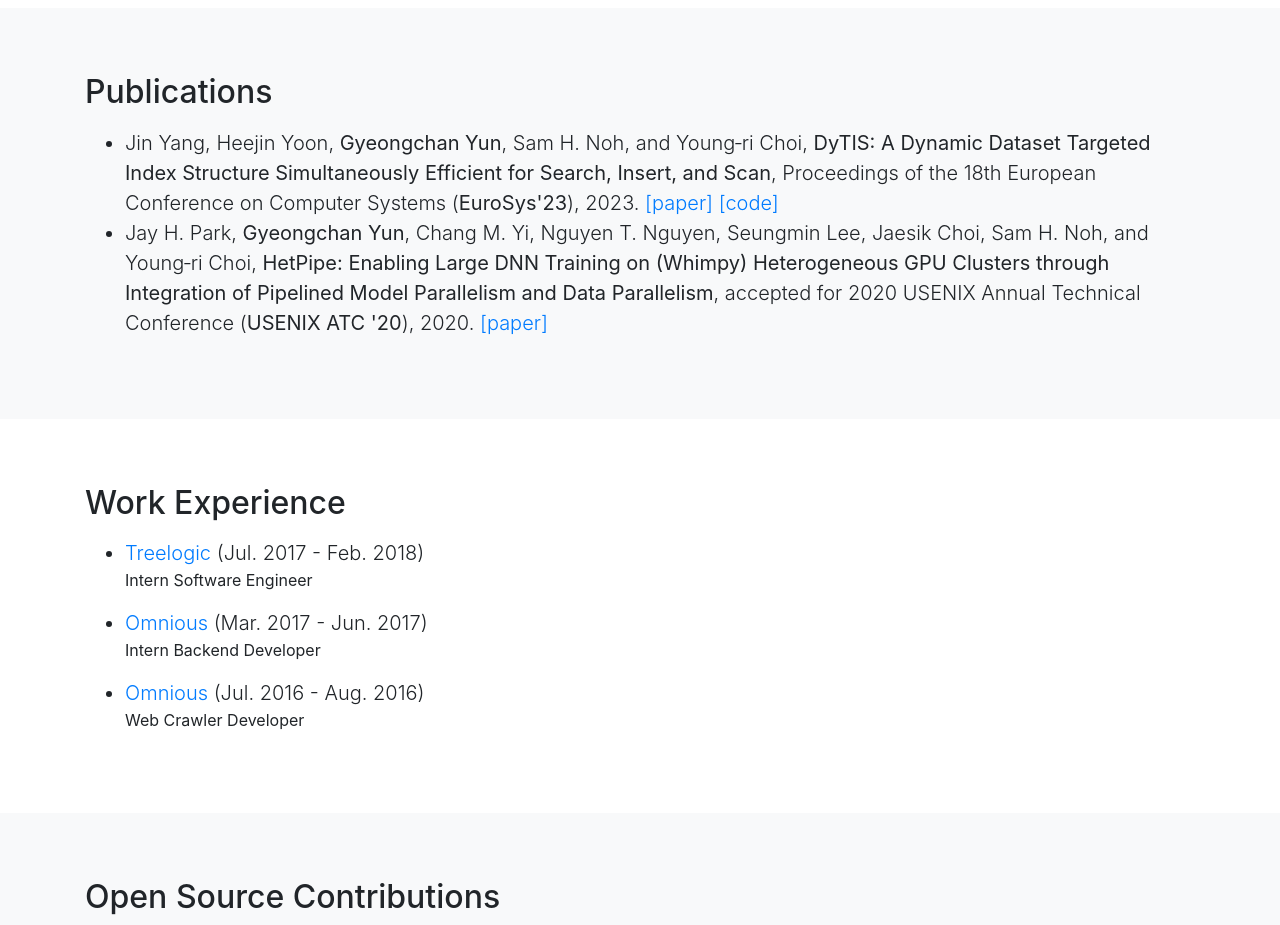
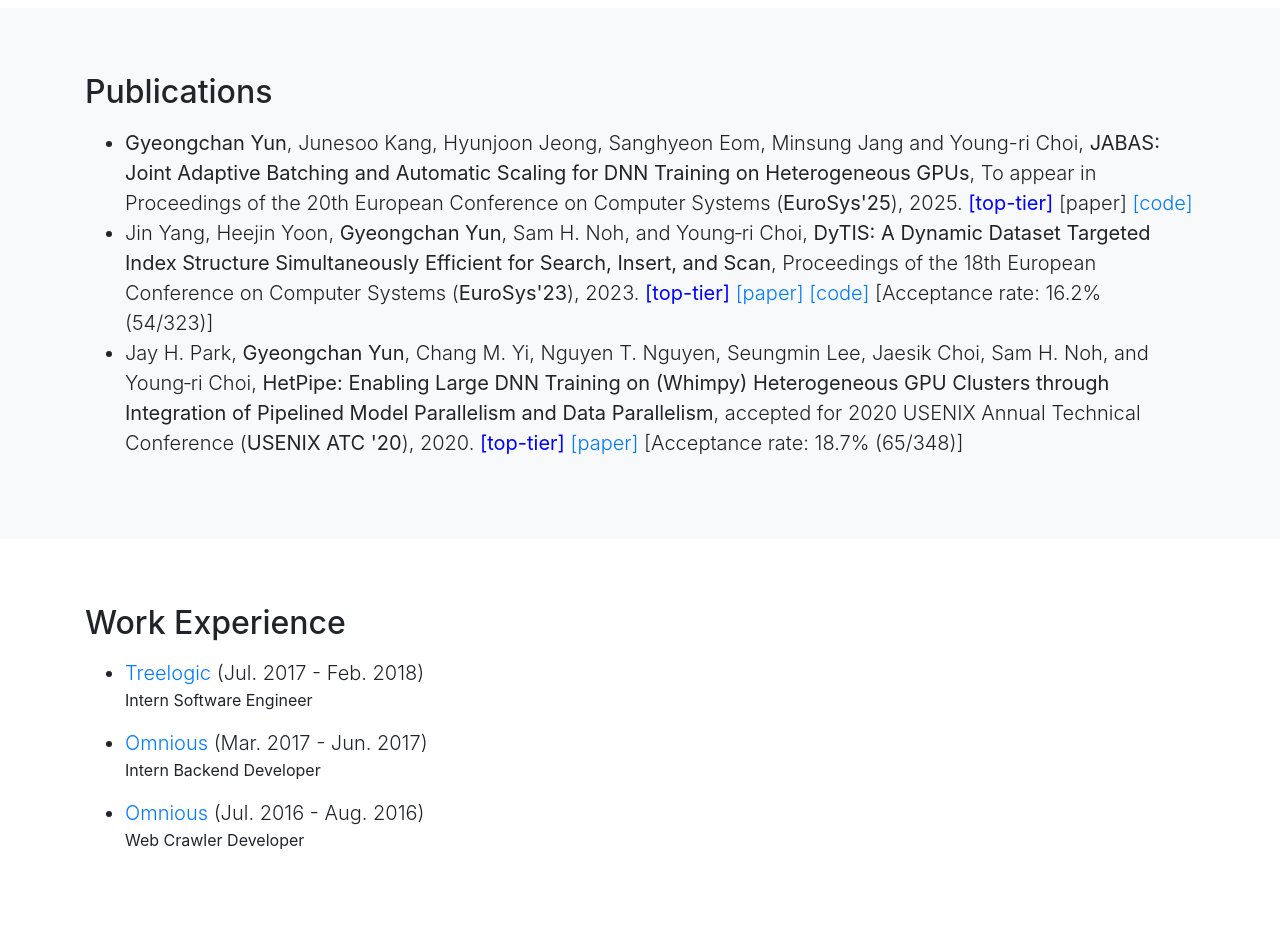
Before and after one commit to gyeongchan-yun/gyeongchan-yun.github.io, a website with bundled scripts: page index.html in a window 1280 px wide. Shown: the part 1520-2445 px from the top of the page. Built offline with nearby package versions, Linux system fonts and the light colour scheme.

Commit message:
Add publication and conference infomation

```diff
--- a/index.html
+++ b/index.html
@@ -145,16 +145,30 @@
           <p class="lead">
             <ul>
               <li class="lead">
+                <b>Gyeongchan Yun</b>, Junesoo Kang, Hyunjoon Jeong, Sanghyeon Eom, Minsung Jang and Young-ri Choi,
+                <b>JABAS: Joint Adaptive Batching and Automatic Scaling for DNN Training on Heterogeneous GPUs</b>,
+                To appear in Proceedings of the 20th European Conference on Computer Systems (<b>EuroSys'25</b>), 2025.
+                <b><font color="blue">[top-tier]</font></b>
+                [paper]
+                <!--a href="" target="_blank"> [paper] </a-->
+                <a href="https://github.com/unist-ssl/JABAS" target="_blank"> [code] </a>
+              </li>
+              <li class="lead">
                 Jin Yang, Heejin Yoon, <b>Gyeongchan Yun</b>, Sam H. Noh, and Young‐ri Choi,
                 <b>DyTIS: A Dynamic Dataset Targeted Index Structure Simultaneously Efficient for Search, Insert, and Scan</b>,
                 Proceedings of the 18th European Conference on Computer Systems (<b>EuroSys'23</b>), 2023.
+                <b><font color="blue">[top-tier]</font></b>
                 <a href="https://dl.acm.org/doi/pdf/10.1145/3552326.3587434" target="_blank"> [paper] </a>
                 <a href="https://github.com/unist-ssl/DyTIS" target="_blank"> [code] </a>
+                [Acceptance rate: 16.2% (54/323)]
               </li>
               <li class="lead">
                 Jay H. Park, <b>Gyeongchan Yun</b>, Chang M. Yi, Nguyen T. Nguyen, Seungmin Lee, Jaesik Choi, Sam H. Noh, and Young‐ri Choi,
                 <b>HetPipe: Enabling Large DNN Training on (Whimpy) Heterogeneous GPU Clusters through Integration of Pipelined Model Parallelism and Data Parallelism</b>,
-                accepted for 2020 USENIX Annual Technical Conference (<b>USENIX ATC '20</b>), 2020. <a href="https://www.usenix.org/system/files/atc20-park.pdf" target="_blank"> [paper] </a>
+                accepted for 2020 USENIX Annual Technical Conference (<b>USENIX ATC '20</b>), 2020.
+                <b><font color="blue">[top-tier]</font></b>
+                <a href="https://www.usenix.org/system/files/atc20-park.pdf" target="_blank"> [paper] </a>
+                [Acceptance rate: 18.7% (65/348)]
               </li>
             </ul>
           </p>
```
